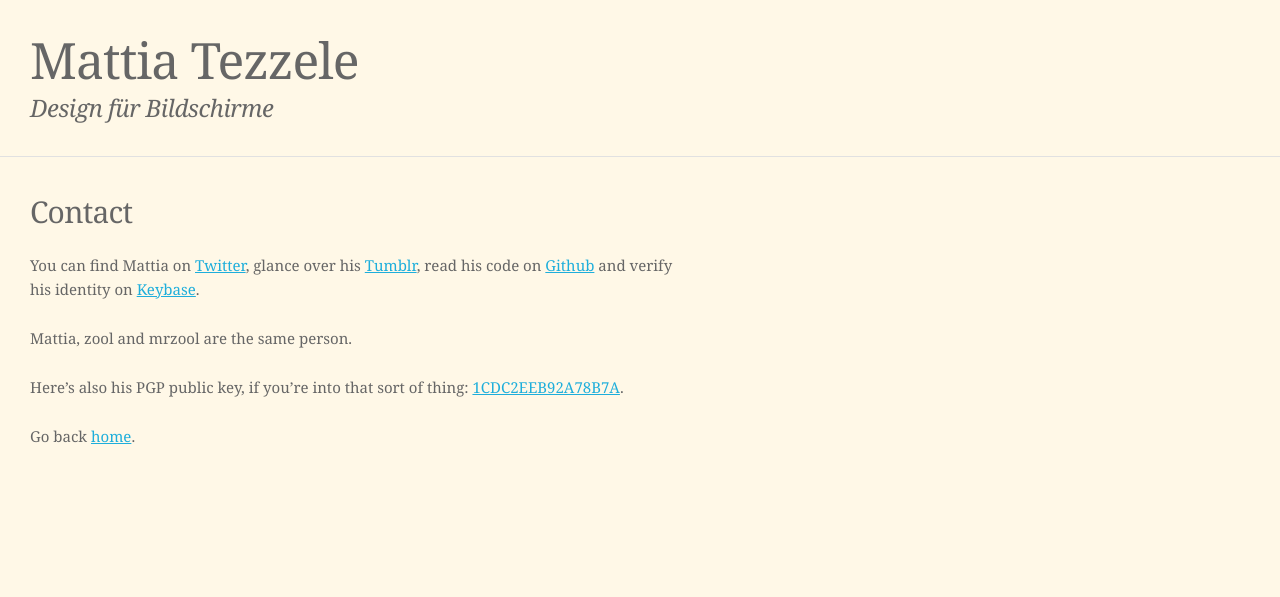
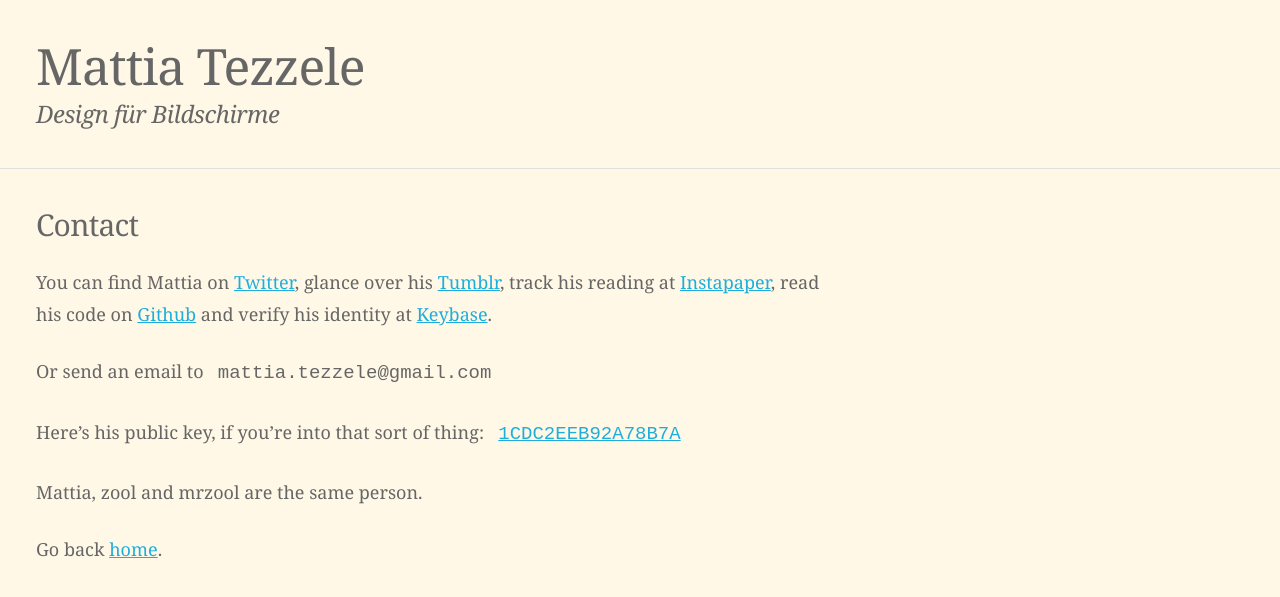
Before and after one commit to mrzool/mrzool.github.io, a Jekyll site: the page built from contact/index.md, in a window 1280 px wide. Shown: the top 597 px of the page. Built offline with Jekyll 4.4.1, drawn with Linux system fonts in a browser that asks for light colours.

Commit message:
Typographic tweaks to the contact page

```diff
--- a/contact/index.md
+++ b/contact/index.md
@@ -4,10 +4,13 @@ layout: default
 
 #### Contact
 
-You can find Mattia on [Twitter](https://twitter.com/__zool),  glance over his [Tumblr](http://zool.co.vu/), read his code on [Github](https://github.com/mrzool) and verify his identity on [Keybase](https://keybase.io/zool).
+You can find Mattia on [Twitter](https://twitter.com/__zool),  glance over his [Tumblr](http://zool.co.vu/), track his reading at [Instapaper](https://www.instapaper.com/p/__zool), read his code on [Github](https://github.com/mrzool) and verify his identity at [Keybase](https://keybase.io/zool).
+
+Or send an email to <span class="monospace" style="font-size: 1.3em; margin-left: 0.5em;">mattia.<span class="display-none">CRAWLERS</span>tezzele@<span class="display-none">GONNA</span>gmail<span class="display-none">CRAWL</span>.com
+</span>
+
+Here's his public key, if you're into that sort of thing: <span class="monospace" style="font-size: 1.3em; margin-left: 0.5em">[1CDC2EEB92A78B7A](https://keybase.io/zool/key.asc)</span>
 
 Mattia, zool and mrzool are the same person.
 
-Here's also his PGP public key, if you're into that sort of thing: [1CDC2EEB92A78B7A](https://keybase.io/zool/key.asc).
-
 Go back [home](/).
--- a/css/skeleton.css
+++ b/css/skeleton.css
@@ -100,8 +100,8 @@ are based on 10px sizing. So basically 1.5rem = 15px :) */
 html {
   font-size: 62.5%; }
 body {
-  font-size: 1.5em; /* currently ems cause chrome bug misinterpreting rems on body element */
-  line-height: 1.6;
+  font-size: 1.8em; /* currently ems cause chrome bug misinterpreting rems on body element */
+  line-height: 1.8;
   font-weight: 400;
   font-family: "Georgia", serif;
   background-color: #FFF8E7;
@@ -378,6 +378,10 @@ hr {
 
 .italic { font-style: italic; }
 
+.monospace { font-family: monospace; }
+
+.display-none { display: none; }
+
 /* Media Queries
 –––––––––––––––––––––––––––––––––––––––––––––––––– */
 /*
```
